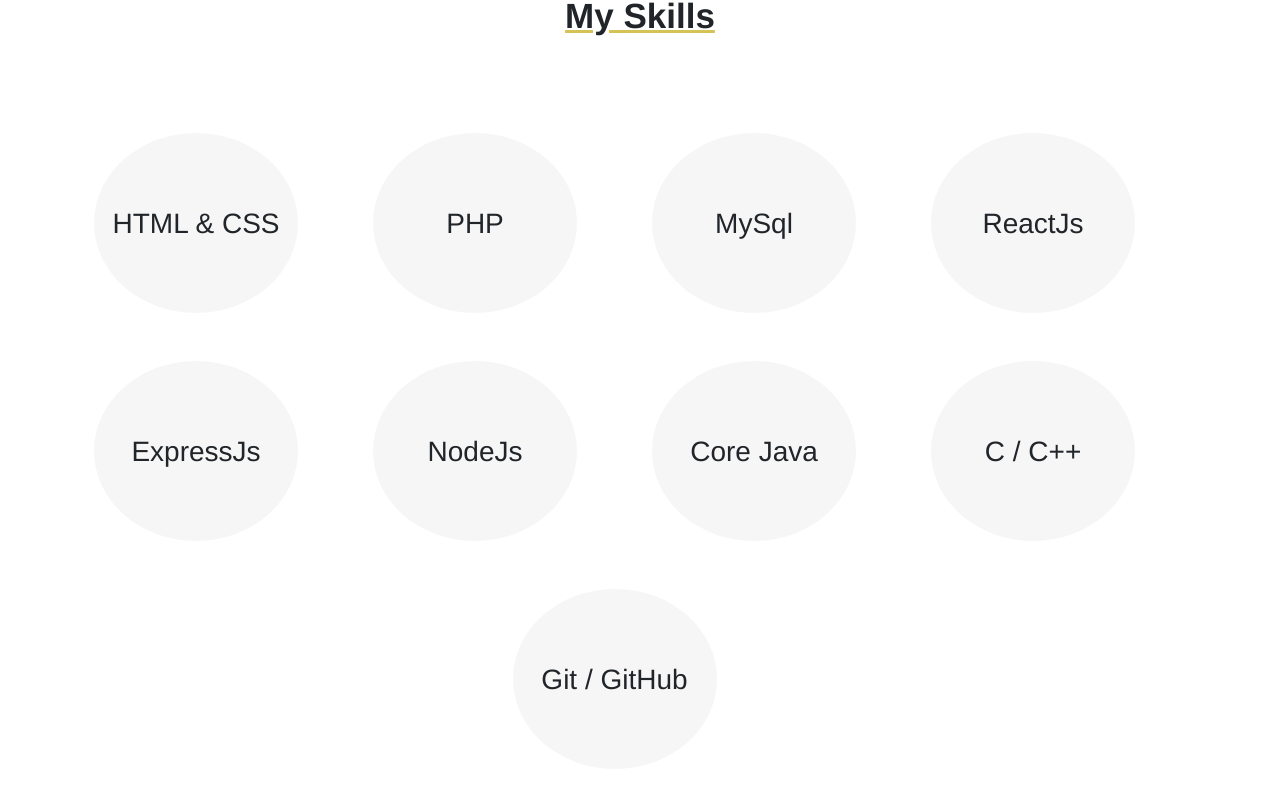
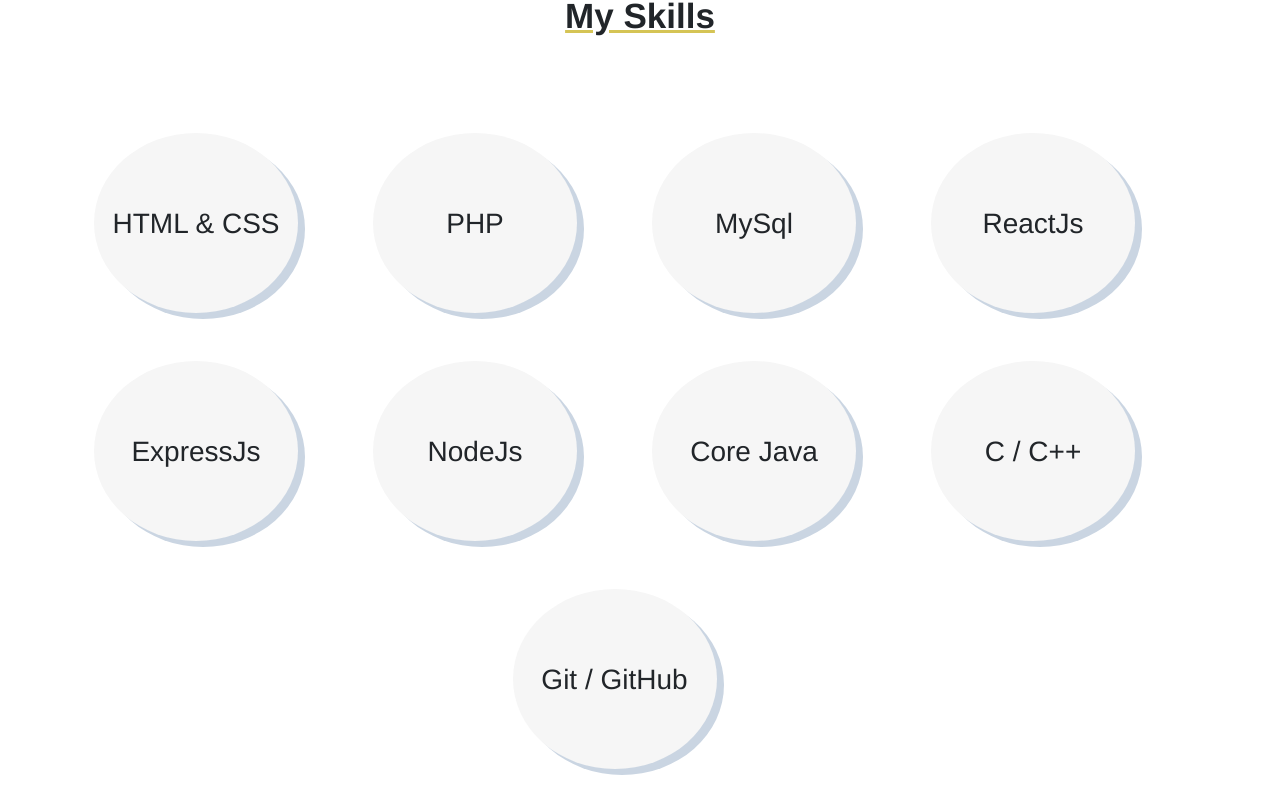
Before and after one commit to praveen12math/newPortfolio, a React (Create React App) app: page / in a window 1280 px wide. Shown: the part 953-1760 px from the top of the page. Built offline with nearby package versions, Linux system fonts and the light colour scheme.

Commit message:
skill section update

```diff
--- a/src/Home.css
+++ b/src/Home.css
@@ -193,8 +193,8 @@
     color: white;
   }
 
-  .skillCircle{
-
+  .badge{
+    box-shadow: 7px 6px #cad5e2;
   }
 
 
```
